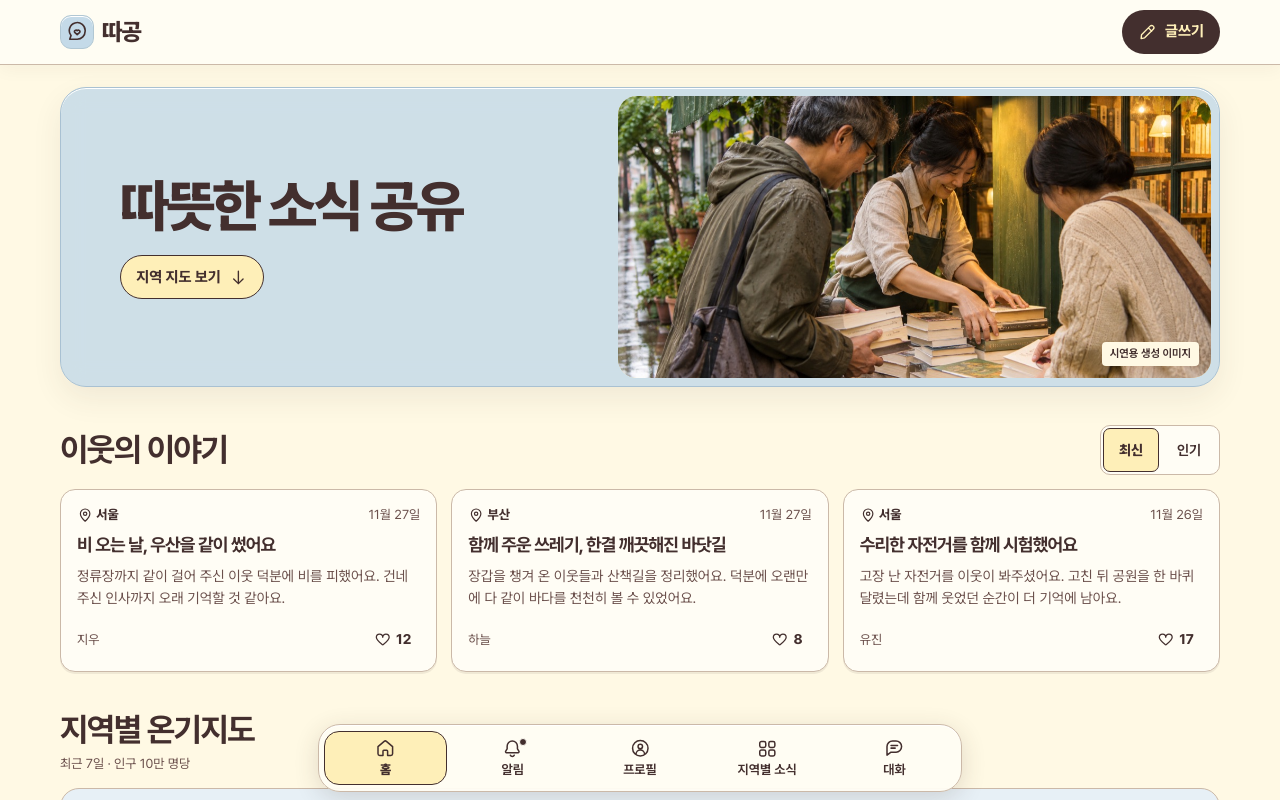
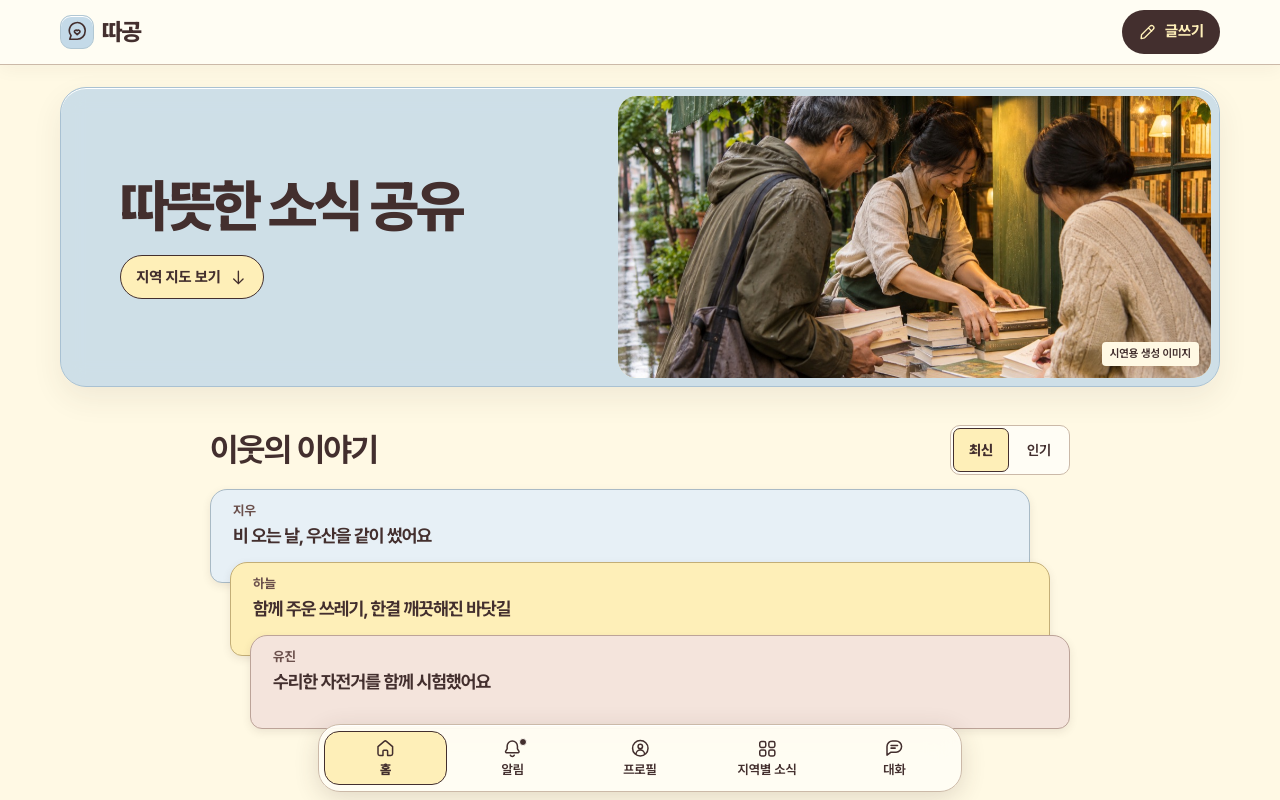
Before and after one commit to Ryu-Jemu/Codex_Community_Hackathon, a React (Vite) app: page / in a window 1280 px wide. Shown: the top 800 px of the page. Built offline with nearby package versions, Linux system fonts and the light colour scheme.

Commit message:
Stack the home stories and focus the selected card

```diff
--- a/src/ui/App.tsx
+++ b/src/ui/App.tsx
@@ -9,6 +9,7 @@ import type { Draft, Review } from './Composer'
 import { Icon } from './Icon'
 import { Heart, newestFirst, popularStories, StoryCards, StoryDate, storyRegion } from './Story'
 import './styles.css'
+import './deck.css'
 
 const tabs = [
   { id: 'home', label: '홈', icon: 'home' },
@@ -19,7 +20,7 @@ const tabs = [
 ] as const
 
 type Tab = typeof tabs[number]['id']
-type Screen = { kind: 'tab' | 'compose' | 'thread' } | { kind: 'post' | 'alert'; id: string }
+type Screen = { kind: 'tab' | 'compose' | 'thread' } | { kind: 'alert'; id: string }
 
 const blankDraft = { title: '', body: '', regionId: '' }
 const warmthNumber = new Intl.NumberFormat('ko-KR', { minimumFractionDigits: 2, maximumFractionDigits: 2 })
@@ -85,6 +86,7 @@ export default function App() {
   const [tab, setTab] = useState<Tab>('home')
   const [screen, setScreen] = useState<Screen>({ kind: 'tab' })
   const [regionId, setRegionId] = useState('')
+  const [storyId, setStoryId] = useState<string | null>(null)
   const [sort, setSort] = useState<'recent' | 'popular'>('recent')
   const [draft, setDraft] = useState<Draft>(blankDraft)
   const [review, setReview] = useState<Review | null>(null)
@@ -93,8 +95,11 @@ export default function App() {
   const publishing = useRef(false)
   const heading = useRef<HTMLHeadingElement>(null)
   const resetDialog = useRef<HTMLDialogElement>(null)
+  const storyDialog = useRef<HTMLDialogElement>(null)
+  const storyClose = useRef<HTMLButtonElement>(null)
+  const storyOpener = useRef<HTMLButtonElement>(null)
   const previousPage = useRef('')
-  const page = tab + screen.kind + (screen.kind === 'post' || screen.kind === 'alert' ? screen.id : '')
+  const page = tab + screen.kind + (screen.kind === 'alert' ? screen.id : '')
 
   useEffect(() => {
     if (previousPage.current && previousPage.current !== page) {
@@ -104,11 +109,19 @@ export default function App() {
     previousPage.current = page
   }, [page])
 
+  useEffect(() => {
+    const dialog = storyDialog.current
+    if (storyId && dialog && !dialog.open) {
+      dialog.showModal()
+      storyClose.current?.focus({ preventScroll: true })
+    }
+  }, [storyId])
+
   const region = regions.find((item) => item.id === regionId)
   const regionWarmth = region && getWarmth(demo.posts, region)
   const latest = [...demo.posts].sort(newestFirst)
   const homePosts = (sort === 'recent' ? latest : popularStories(demo.posts)).slice(0, 3)
-  const selectedPost = screen.kind === 'post' ? demo.posts.find((post) => post.id === screen.id) : undefined
+  const selectedPost = storyId ? demo.posts.find((post) => post.id === storyId) : undefined
   const selectedAlert = screen.kind === 'alert' ? demo.alerts.find((alert) => alert.id === screen.id) : undefined
   const unread = demo.alerts.filter((alert) => !alert.read).length
 
@@ -177,8 +190,19 @@ export default function App() {
     mapTitle?.scrollIntoView({ block: 'start' })
   }
 
+  function returnToStoryList() {
+    setStoryId(null)
+    const opener = storyOpener.current
+    const target = opener?.isConnected ? opener : heading.current
+    target?.focus({ preventScroll: true })
+    storyOpener.current = null
+  }
+
   const storyActions = {
-    onOpen: (post: Post) => setScreen({ kind: 'post', id: post.id }),
+    onOpen: (post: Post, opener: HTMLButtonElement) => {
+      storyOpener.current = opener
+      setStoryId(post.id)
+    },
     onHeart: demo.readOnly ? undefined : demo.toggleHeart,
   }
 
@@ -208,6 +232,7 @@ export default function App() {
       <main id="main-content" className="main-content" tabIndex={-1}>
         {screen.kind === 'tab' && tab === 'home' && (
           <>
+            <div className="home-overview">
               <section className="hero" aria-labelledby="hero-title">
                 <div className="hero-copy">
                   <h1 id="hero-title" ref={heading} tabIndex={-1}>따뜻한 소식 공유</h1>
@@ -230,10 +255,10 @@ export default function App() {
                     <button type="button" aria-pressed={sort === 'popular'} onClick={() => setSort('popular')}>인기</button>
                   </div>
                 </div>
-              <StoryCards posts={homePosts} {...storyActions}
+                <StoryCards posts={homePosts} {...storyActions} deck
                   empty={sort === 'popular' ? '최근 7일 동안 게시된 이야기가 없습니다.' : '아직 게시된 이야기가 없습니다.'} />
               </section>
-
+            </div>
             <RegionMap posts={demo.posts} onRegion={openRegion}
               updatedRegionId={review?.decision === 'APPROVED' ? review.regionId : undefined} />
           </>
@@ -263,24 +288,6 @@ export default function App() {
               <StoryCards posts={region ? latest.filter((post) => post.regionId === region.id) : latest}
                 {...storyActions} empty="이 지역에 아직 게시된 이야기가 없습니다." />
             </section>
-          </>
-        )}
-
-        {screen.kind === 'post' && (
-          <>
-            {back(tab === 'regions' ? '지역별 소식' : '이야기 목록')}
-            <article className="surface story-detail">
-              {selectedPost && <div className="story-meta">
-                <span className="region-label"><Icon name="pin" />{storyRegion(selectedPost)}</span>
-                <StoryDate post={selectedPost} />
-              </div>}
-              <h1 ref={heading} tabIndex={-1}>{selectedPost?.title ?? '이야기를 찾을 수 없습니다.'}</h1>
-              {selectedPost && <>
-                <p className="story-detail-author">{selectedPost.authorName}</p>
-                <p className="story-body">{selectedPost.body}</p>
-                <Heart post={selectedPost} onHeart={demo.readOnly ? undefined : () => demo.toggleHeart(selectedPost.id)} />
-              </>}
-            </article>
           </>
         )}
 
@@ -391,6 +398,26 @@ export default function App() {
             </section>
           </>
         )}
+
+        <dialog ref={storyDialog} className="story-dialog" aria-labelledby="story-dialog-title" onClose={returnToStoryList}>
+          {storyId && <article className="story-detail">
+            <div className="story-dialog-header">
+              {selectedPost && <div className="story-meta">
+                <span className="region-label"><Icon name="pin" />{storyRegion(selectedPost)}</span>
+                <StoryDate post={selectedPost} />
+              </div>}
+              <button type="button" ref={storyClose} className="story-close" onClick={() => storyDialog.current?.close()}>
+                <span aria-hidden="true">×</span> 닫기
+              </button>
+            </div>
+            <h2 id="story-dialog-title">{selectedPost?.title ?? '이야기를 찾을 수 없습니다.'}</h2>
+            {selectedPost && <>
+              <p className="story-detail-author">{selectedPost.authorName}</p>
+              <p className="story-body">{selectedPost.body}</p>
+              <Heart post={selectedPost} onHeart={demo.readOnly ? undefined : () => demo.toggleHeart(selectedPost.id)} />
+            </>}
+          </article>}
+        </dialog>
       </main>
 
       <nav className="bottom-nav" aria-label="주 메뉴">
--- a/src/ui/Story.tsx
+++ b/src/ui/Story.tsx
@@ -51,28 +51,36 @@ export function Heart({ post, onHeart }: { post: Post; onHeart?: () => void }) {
   )
 }
 
-export function StoryCards({ posts, onOpen, onHeart, empty }: {
+export function StoryCards({ posts, onOpen, onHeart, empty, deck = false }: {
   posts: readonly Post[]
-  onOpen: (post: Post) => void
+  onOpen: (post: Post, opener: HTMLButtonElement) => void
   onHeart?: (id: string) => void
   empty: string
+  deck?: boolean
 }) {
   if (!posts.length) return <p className="empty-state">{empty}</p>
 
   return (
-    <div className="story-list">
+    <div className={deck ? 'story-list story-deck' : 'story-list'}>
       {posts.map((post) => (
         <article className="story-card" key={post.id}>
-          <div className="story-meta">
+          {deck
+            ? <p className="deck-byline">{post.authorName}</p>
+            : <div className="story-meta">
                 <span className="region-label"><Icon name="pin" />{storyRegion(post)}</span>
                 <StoryDate post={post} />
-          </div>
-          <h3><button type="button" className="story-link" onClick={() => onOpen(post)}>{post.title}</button></h3>
+              </div>}
+          <h3>
+            <button type="button" className="story-link" aria-haspopup="dialog"
+              onClick={(event) => onOpen(post, event.currentTarget)}>{post.title}</button>
+          </h3>
+          {!deck && <>
             <p className="story-preview">{post.body}</p>
             <div className="story-footer">
               <span>{post.authorName}</span>
               <Heart post={post} onHeart={onHeart ? () => onHeart(post.id) : undefined} />
             </div>
+          </>}
         </article>
       ))}
     </div>
--- /dev/null
+++ b/src/ui/deck.css
@@ -0,0 +1,114 @@
+.home-overview {
+  min-block-size: calc(100vh - var(--header-height) - env(safe-area-inset-top));
+  min-block-size: calc(100svh - var(--header-height) - env(safe-area-inset-top));
+}
+
+.home-overview .home-stories {
+  max-inline-size: 860px;
+  margin-inline: auto;
+}
+
+.story-deck {
+  --deck-overlap: 21px;
+  --deck-offset: 12px;
+  display: grid;
+  grid-template-columns: minmax(0, 1fr);
+  gap: 0;
+  isolation: isolate;
+}
+
+.story-deck .story-card {
+  gap: 3px;
+  min-block-size: 94px;
+  margin-inline: 0 calc(var(--deck-offset) * 2);
+  padding: 11px 15px calc(var(--deck-overlap) + 10px);
+  border-color: #a9bac5;
+  border-radius: 17px 17px 12px 12px;
+  background: var(--blue-light);
+  box-shadow: 0 3px 8px rgba(67, 47, 46, .1);
+}
+
+.story-deck .story-card:not(:first-child) { margin-block-start: calc(-1 * var(--deck-overlap)); }
+
+.story-deck .story-card:nth-child(2) {
+  margin-inline: var(--deck-offset);
+  border-color: #c3ae77;
+  background: var(--butter);
+}
+
+.story-deck .story-card:nth-child(3) {
+  margin-inline: calc(var(--deck-offset) * 2) 0;
+  border-color: #bca398;
+  background: var(--rose-neutral);
+}
+
+.story-deck .story-card:last-child { padding-block-end: 15px; }
+
+.deck-byline {
+  color: var(--muted);
+  font-size: .83rem;
+  font-weight: 700;
+}
+
+.story-deck .story-link:focus-visible {
+  outline: 3px solid var(--ink);
+  outline-offset: 3px;
+}
+
+.story-deck .story-card:has(.story-link:focus-visible) { outline: 0; }
+
+.story-dialog {
+  width: min(calc(100% - 32px), 580px);
+  max-width: calc(100% - 32px);
+  max-height: calc(100% - 32px);
+  max-height: calc(100dvh - env(safe-area-inset-top) - env(safe-area-inset-bottom) - 32px);
+  margin: auto;
+  padding: clamp(16px, 4vw, 32px);
+  overflow: auto;
+  overscroll-behavior: contain;
+  border: 1px solid var(--ink);
+  border-radius: 22px;
+  background: var(--paper);
+  box-shadow: 0 15px 52px rgba(67, 47, 46, .32);
+}
+
+.story-dialog::backdrop { background: rgba(67, 47, 46, .57); }
+html:has(.story-dialog[open]) { overflow: hidden; }
+
+.story-dialog-header {
+  display: flex;
+  flex-wrap: wrap;
+  justify-content: space-between;
+  align-items: center;
+  gap: 5px 10px;
+  margin-block-end: 13px;
+}
+
+.story-dialog-header .story-meta { margin: 0; }
+
+.story-close {
+  display: inline-flex;
+  justify-content: center;
+  align-items: center;
+  gap: 4px;
+  min-block-size: 44px;
+  margin-inline-start: auto;
+  padding: 5px 11px;
+  border: 1px solid var(--ink);
+  border-radius: 10px;
+  background: var(--butter);
+  color: var(--ink);
+  font-weight: 750;
+}
+
+.story-close span {
+  font-size: 1.25rem;
+  line-height: 1;
+}
+
+.story-dialog h2 { font-size: clamp(1.4rem, 4.8vw, 2.3rem); }
+
+@media (min-width: 761px) {
+  .story-deck { --deck-offset: 20px; }
+  .story-deck .story-card { padding-inline: 22px; }
+}
```
Lines whose indentation alone changed are shown as unchanged.
